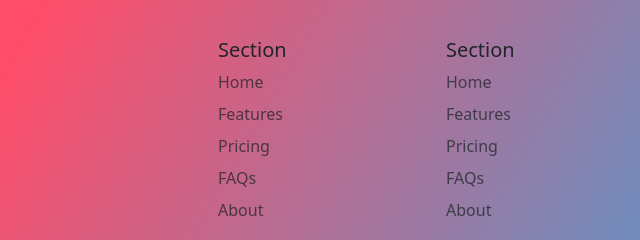
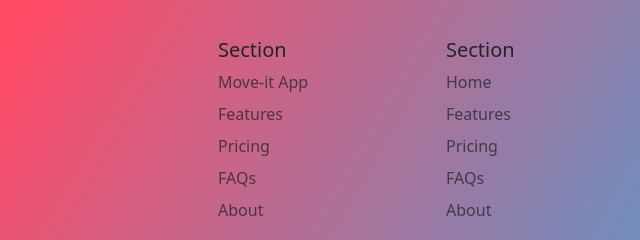
Before and after one commit to YonatanLevy97/YonatanLevy97.github.io, a plain HTML site: page index.html in a window 1280 px wide. Shown: the part 2135-2375 px from the top of the page, 320-960 px from the left. Drawn offline with nearby package versions, Linux system fonts and the light colour scheme.

Commit message:
Move It added

```diff
--- a/index.html
+++ b/index.html
@@ -197,7 +197,7 @@
         <div class="col mb-3">
           <h5>Section</h5>
           <ul class="nav flex-column">
-            <li class="nav-item mb-2"><a href="#" class="nav-link p-0 text-body-secondary">Home</a></li>
+            <li class="nav-item mb-2"><a href="./Move_it/index.html" class="nav-link p-0 text-body-secondary">Move-it App</a></li>
             <li class="nav-item mb-2"><a href="#" class="nav-link p-0 text-body-secondary">Features</a></li>
             <li class="nav-item mb-2"><a href="#" class="nav-link p-0 text-body-secondary">Pricing</a></li>
             <li class="nav-item mb-2"><a href="#" class="nav-link p-0 text-body-secondary">FAQs</a></li>
```
